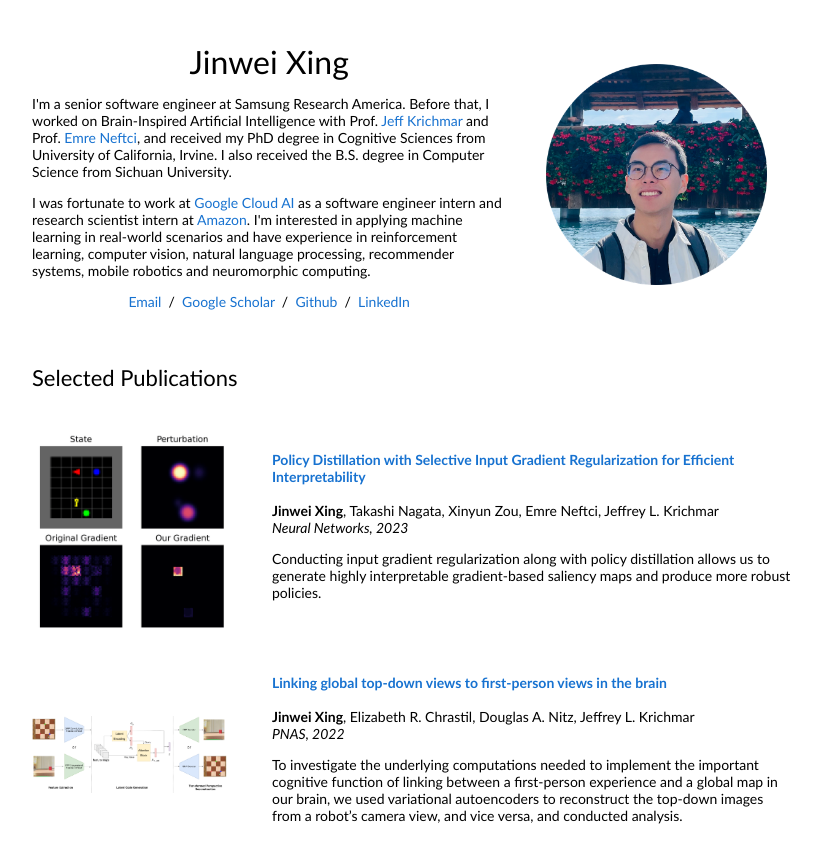
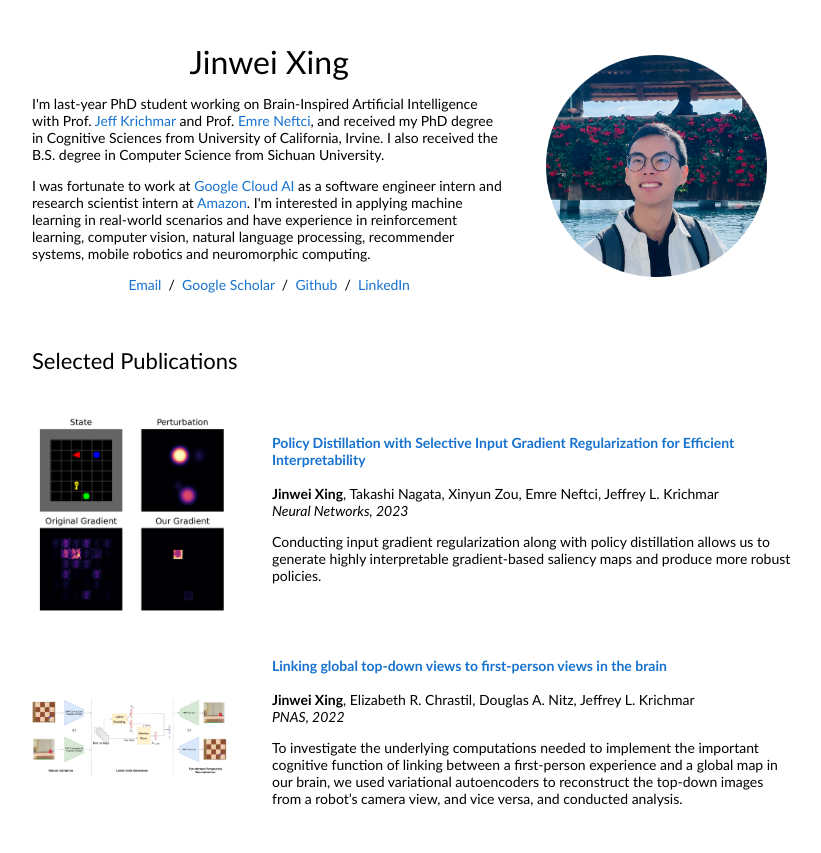
Before and after one commit to KarlXing/me, a plain HTML site: page index.html in a window 1280 px wide. Shown: the top 853 px of the page, without its empty margins (228-1049 px from the left). Drawn offline with Linux system fonts and the light colour scheme.

Commit message:
Update index.html

```diff
--- a/index.html
+++ b/index.html
@@ -30,7 +30,7 @@
                 <name>Jinwei Xing</name>
               </p>
               <p>
-                I'm a senior software engineer at Samsung Research America. Before that, I worked on Brain-Inspired Artificial Intelligence with Prof. <a href="http://www.socsci.uci.edu/~jkrichma/">Jeff Krichmar </a> and Prof. <a href="http://nmi-lab.org/authors/eneftci/"> Emre Neftci</a>, and received my PhD degree in Cognitive Sciences from University of California, Irvine.  I also received the B.S. degree in Computer Science from Sichuan University.
+                I'm last-year PhD student working on Brain-Inspired Artificial Intelligence with Prof. <a href="http://www.socsci.uci.edu/~jkrichma/">Jeff Krichmar </a> and Prof. <a href="http://nmi-lab.org/authors/eneftci/"> Emre Neftci</a>, and received my PhD degree in Cognitive Sciences from University of California, Irvine.  I also received the B.S. degree in Computer Science from Sichuan University.
               </p>
               <p>
                 I was fortunate to work at <a href="https://cloud.google.com/products/ai">Google Cloud AI</a> as a software engineer intern and research scientist intern at <a href="https://www.amazon.science/tag/supply-chain-optimization-technologies">Amazon</a>. I'm interested in applying machine learning in real-world scenarios and have experience in reinforcement learning, computer vision, natural language processing, recommender systems, mobile robotics and neuromorphic computing.
```
